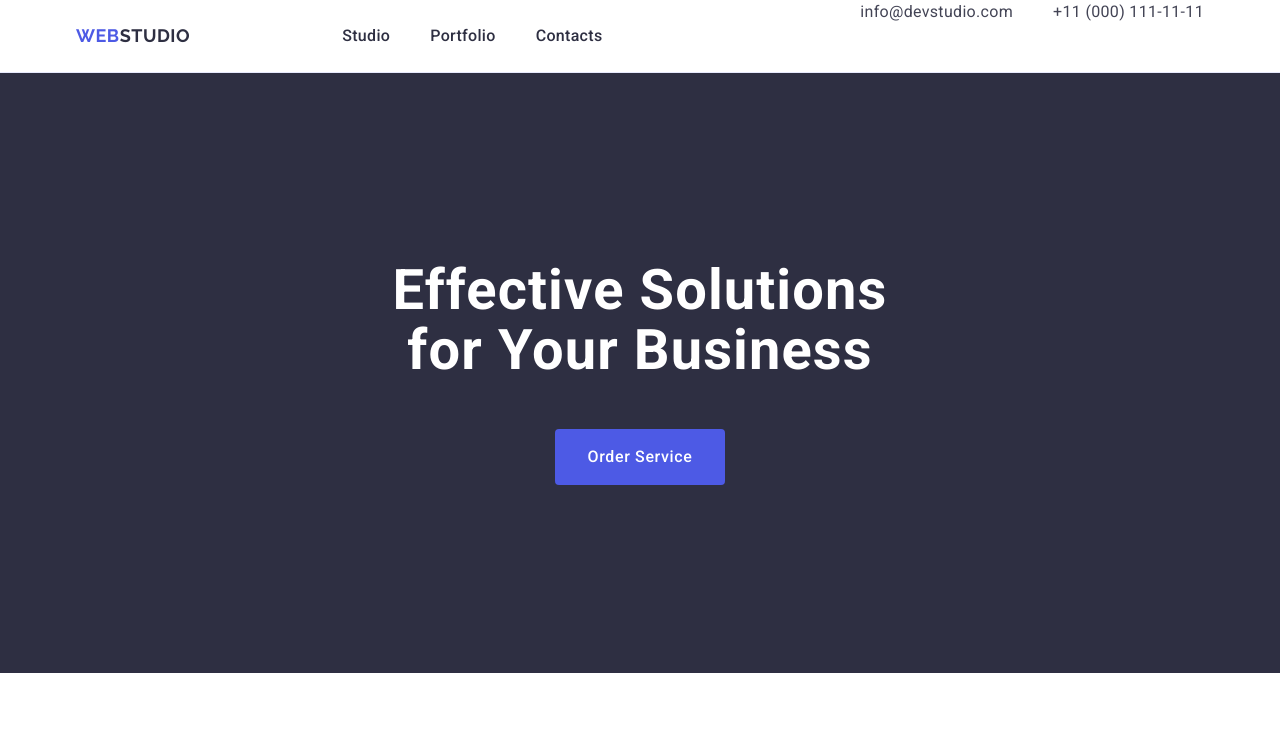
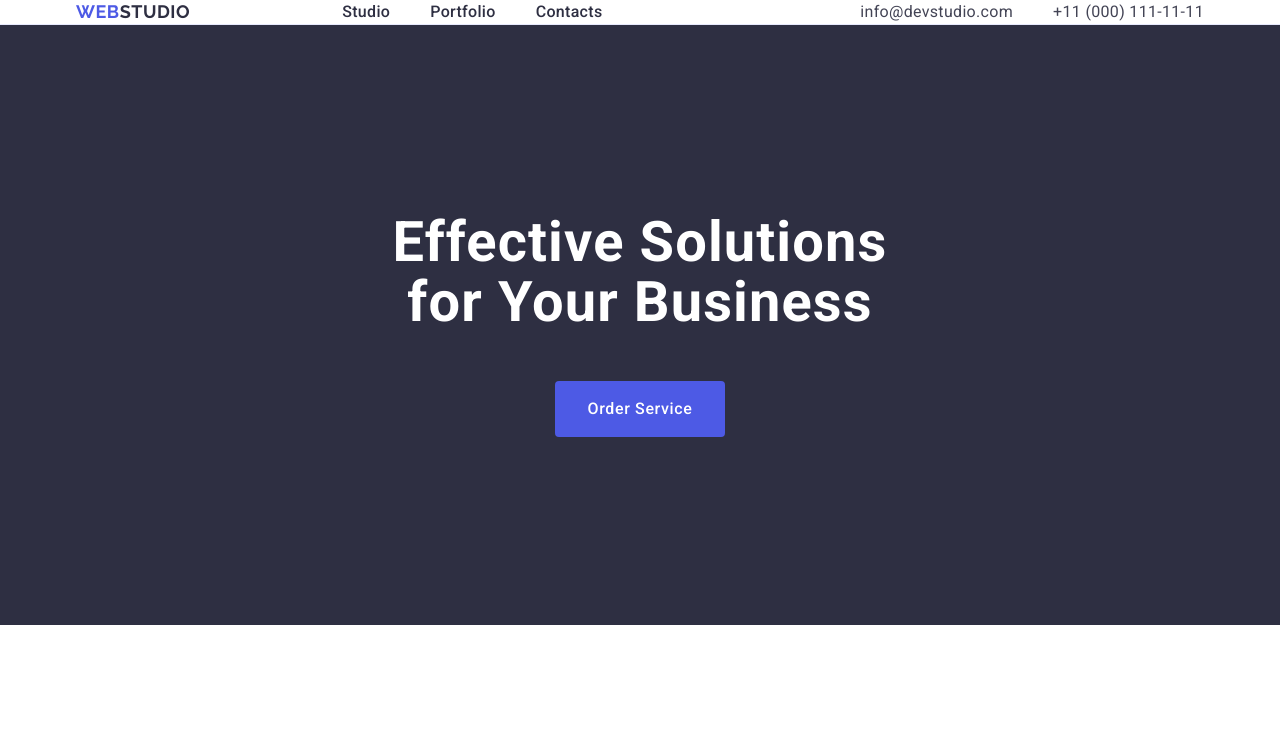
Before and after one commit to RomanMkrtumov/goit-markup-hw-03, a plain HTML site: page index.html in a window 1280 px wide. Shown: the top 741 px of the page. Drawn offline with nearby package versions, Linux system fonts and the light colour scheme.

Commit message:
Update styles.css

```diff
--- a/css/styles.css
+++ b/css/styles.css
@@ -91,7 +91,7 @@ a {
   line-height: 1.5;
   letter-spacing: 0.02em;
   color: #2e2f42;
-  display: block;
+
 }
 
 .header-list-link:hover {
```
